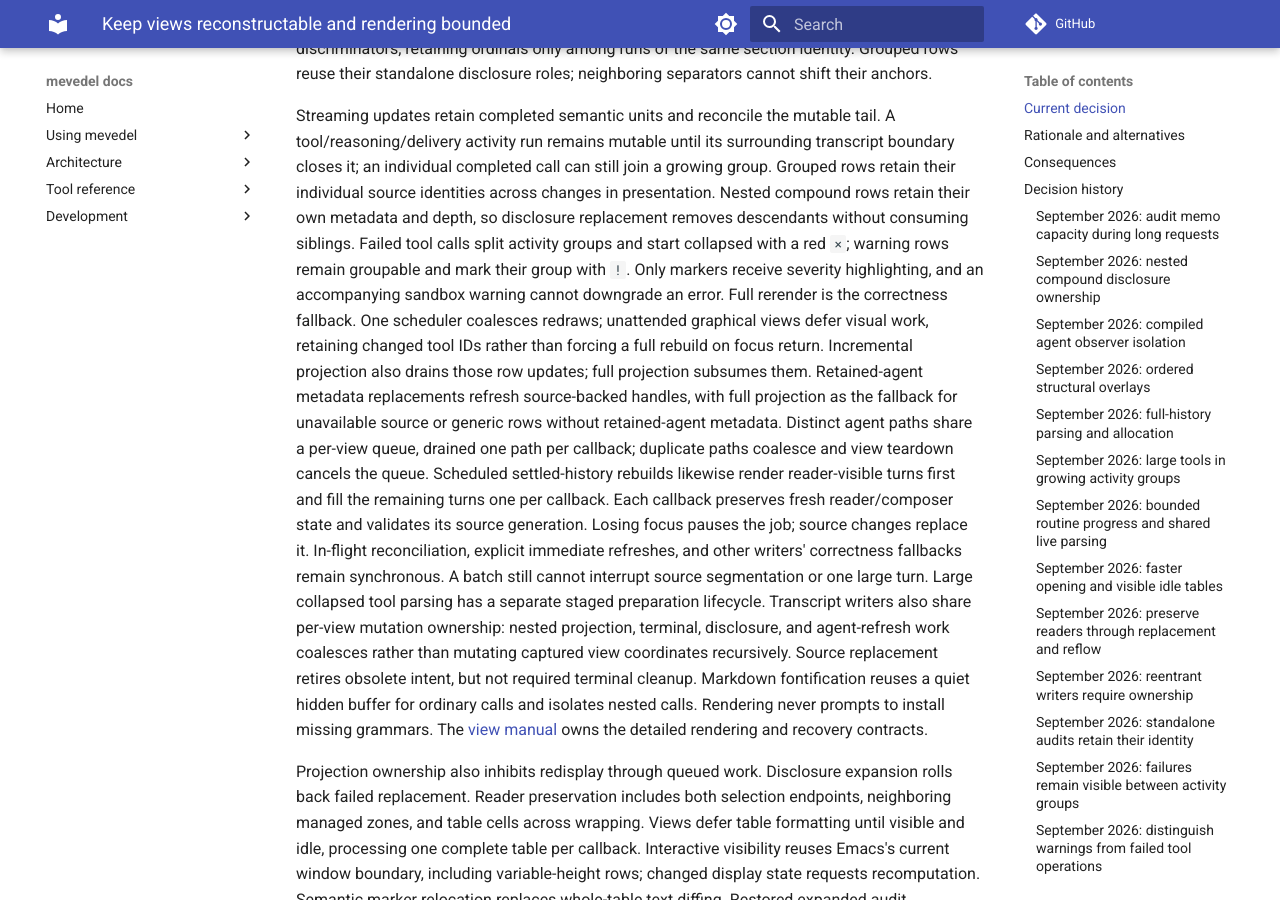
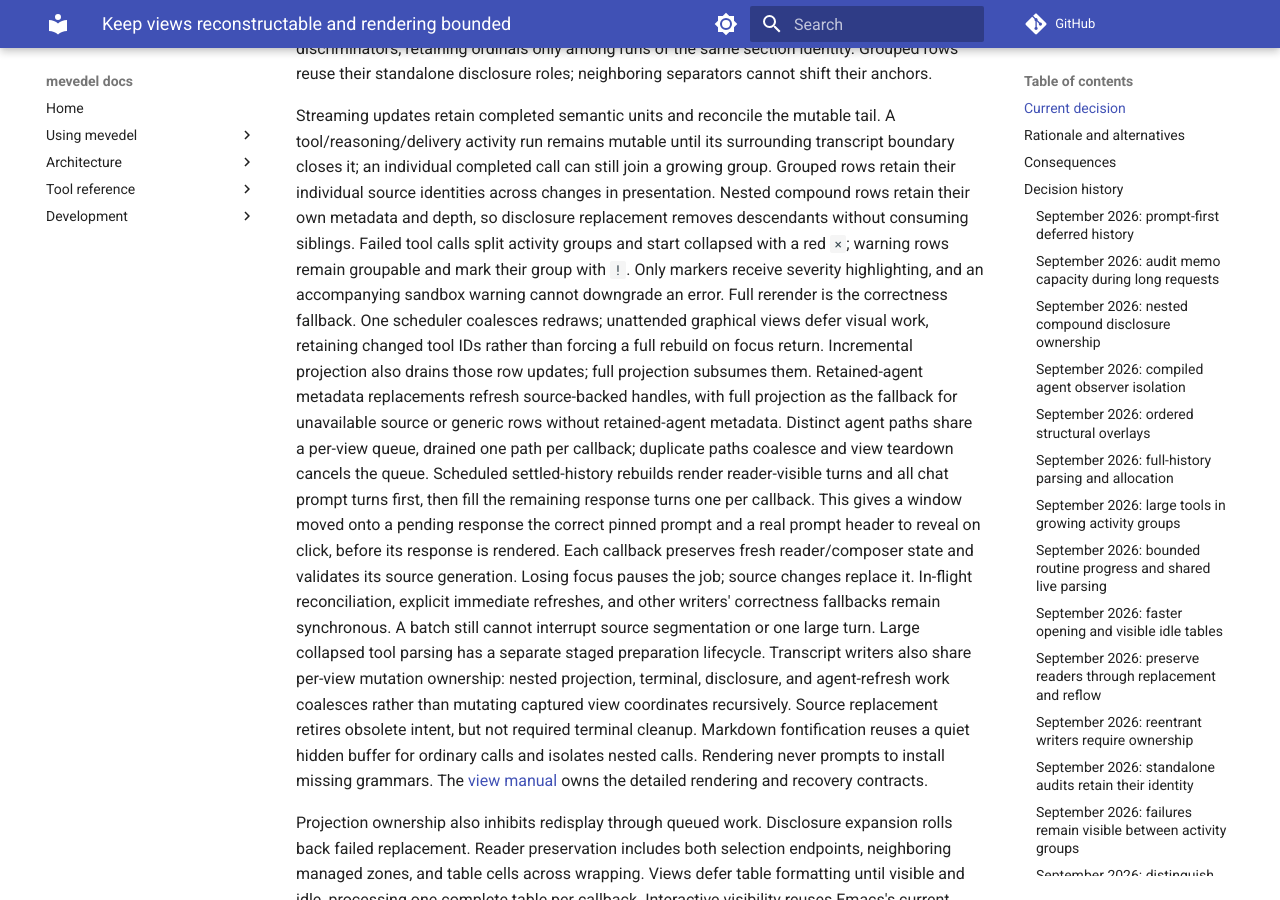
Before and after one commit to FrauH0lle/mevedel, an MkDocs documentation site: the page built from docs/adr/0119-keep-views-reconstructable-and-rendering-bounded.md, in a window 1280 px wide and 900 px high, scrolled down 430 px. Built offline with MkDocs 1.6.1 and Material for MkDocs 9.7.7, drawn with Linux system fonts in a browser that asks for light colours; comment, search, counter and statistics services are not loaded; some of the changed text lies outside the part shown.

Commit message:
fix(view): Keep prompt headers correct over pending responses

```diff
--- a/docs/adr/0119-keep-views-reconstructable-and-rendering-bounded.md
+++ b/docs/adr/0119-keep-views-reconstructable-and-rendering-bounded.md
@@ -31,8 +31,11 @@ replacements refresh source-backed handles, with full projection as the fallback
 for unavailable source or generic rows without retained-agent metadata. Distinct
 agent paths share a per-view queue, drained one path per callback; duplicate paths
 coalesce and view teardown cancels the queue.
-Scheduled settled-history rebuilds likewise render reader-visible turns first
-and fill the remaining turns one per callback. Each callback preserves fresh
+Scheduled settled-history rebuilds render reader-visible turns and all chat
+prompt turns first, then fill the remaining response turns one per callback.
+This gives a window moved onto a pending response the correct pinned prompt
+and a real prompt header to reveal on click, before its response is rendered.
+Each callback preserves fresh
 reader/composer state and validates its source generation. Losing focus pauses
 the job; source changes replace it. In-flight reconciliation, explicit immediate
 refreshes, and other writers' correctness fallbacks remain synchronous. A batch
@@ -105,6 +108,12 @@ requiring a second transcript model, because it falls back to complete projectio
 when source anchors are stale. Session state and interactions can refresh without
 parsing the transcript.
 
+Rendering prompt turns immediately reuses the canonical display text and click
+target rather than building a second, partial prompt projector for pending
+placeholders. It makes initial batch work proportional to the number and size of
+chat prompts, even when their responses remain deferred; it does not guarantee
+bounded first-paint latency for prompt-heavy histories.
+
 ## Consequences
 
 Rendering caches and fold state are disposable. A missing Markdown grammar gives
@@ -114,6 +123,14 @@ Observers must not change execution or steal focus; a failed projection warns
 and retains the last good display where possible.
 
 ## Decision history
+
+### September 2026: prompt-first deferred history
+
+Originally only reader-visible turns and their anchors were rendered before
+callbacks; all other turns stayed pending. Scrolling to a pending response
+between callbacks could then pin a prompt from an earlier exchange and send a
+click to the wrong turn. The prompt-first projection replaces that behavior to
+keep window-local navigation correct during the deferred interval.
 
 ### September 2026: audit memo capacity during long requests
 
```
Also changed, not shown: docs/view.md (+3 -2 lines), 2 other files.
